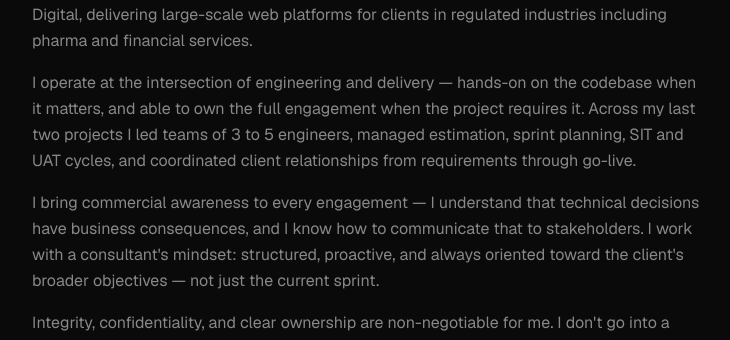
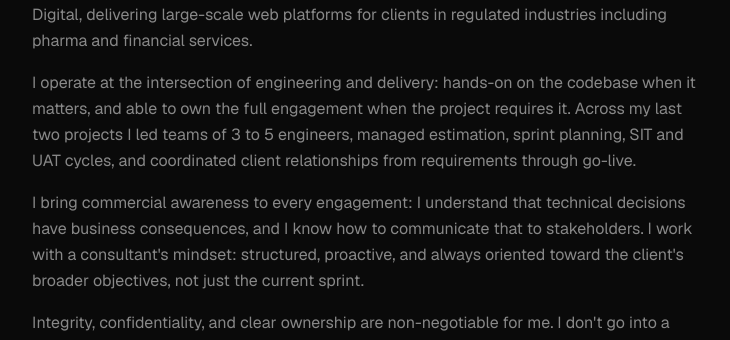
Before and after one commit to roberto-longo-dev/portfolio-v1, a Next.js app: page / in a window 1280 px wide. Shown: the part 580-920 px from the top of the page, without its empty margins (184-914 px from the left). Built offline with nearby package versions, Linux system fonts and the light colour scheme; a web font is replaced by a local one.

Commit message:
content: typo removal

```diff
--- a/components/sections/About.tsx
+++ b/components/sections/About.tsx
@@ -11,17 +11,17 @@ export default function About() {
           including pharma and financial services.
         </p>
         <p>
-          I operate at the intersection of engineering and delivery — hands-on on the codebase when
+          I operate at the intersection of engineering and delivery: hands-on on the codebase when
           it matters, and able to own the full engagement when the project requires it. Across my
           last two projects I led teams of 3 to 5 engineers, managed estimation, sprint planning,
           SIT and UAT cycles, and coordinated client relationships from requirements through
           go-live.
         </p>
         <p>
-          I bring commercial awareness to every engagement — I understand that technical decisions
+          I bring commercial awareness to every engagement: I understand that technical decisions
           have business consequences, and I know how to communicate that to stakeholders. I work
           with a consultant&apos;s mindset: structured, proactive, and always oriented toward the
-          client&apos;s broader objectives — not just the current sprint.
+          client&apos;s broader objectives, not just the current sprint.
         </p>
         <p>
           Integrity, confidentiality, and clear ownership are non-negotiable for me. I don&apos;t
```
